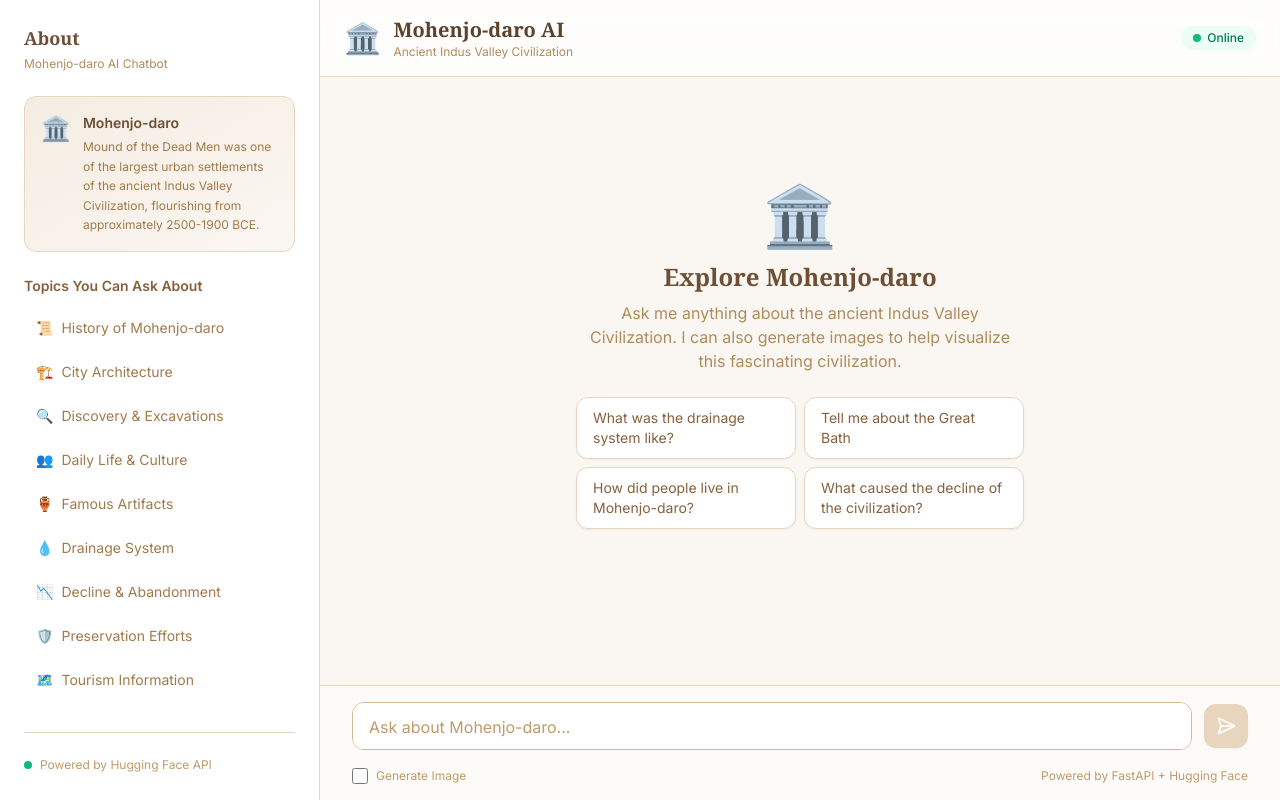
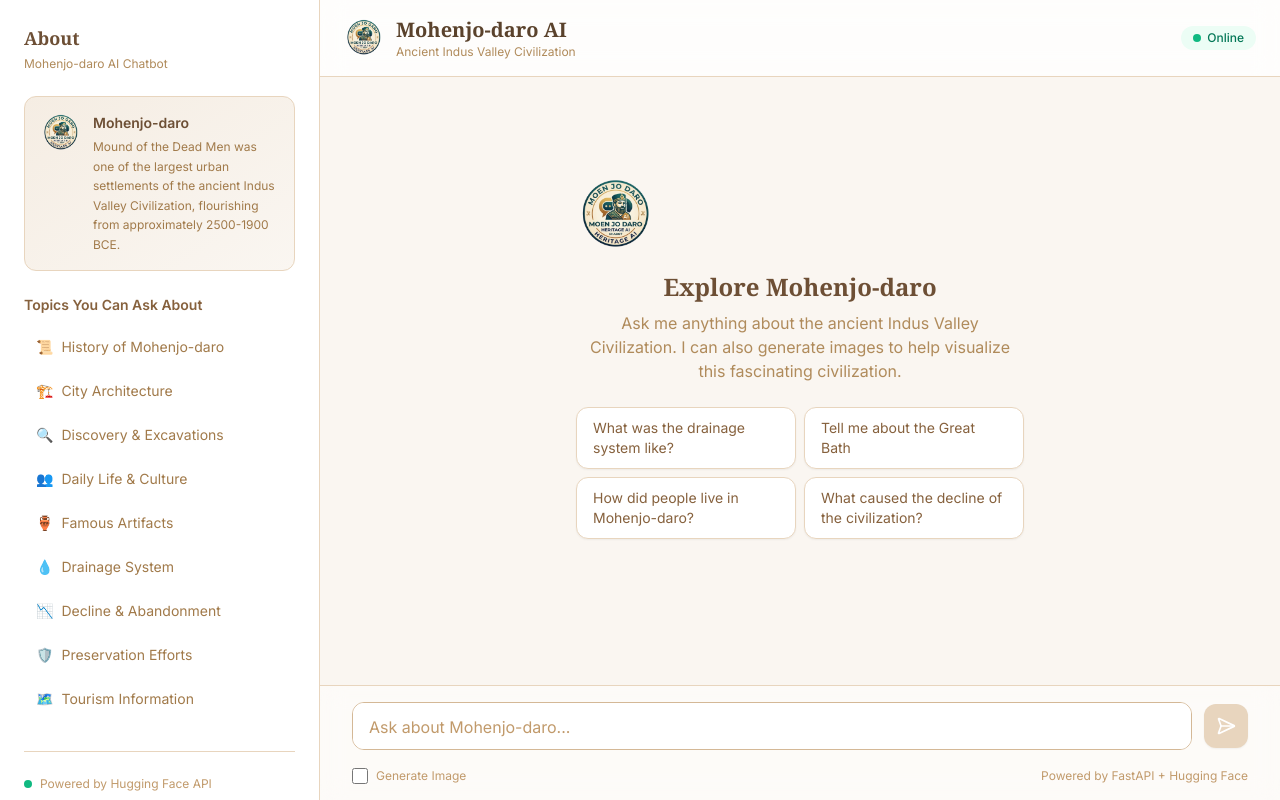
Before and after one commit to AdeelAtta/chatbot-for-heritage, a Next.js app in the folder frontend/: page / in a window 1280 px wide. Built offline with nearby package versions, Linux system fonts and the light colour scheme.

Commit message:
feat(logo): replace icons with logo image in Home, ChatInterface, and Sidebar components

```diff
--- a/frontend/app/page.tsx
+++ b/frontend/app/page.tsx
@@ -35,7 +35,7 @@ export default function Home() {
                 </svg>
               </button>
               <div className="flex items-center gap-3">
-                <span className="text-3xl">🏛️</span>
+                <img src="/logo.png" alt="logo" className="w-10 h-10 object-contain" />
                 <div>
                   <h1 className="text-xl font-serif font-bold text-sand-900">
                     Mohenjo-daro AI
--- a/frontend/components/ChatInterface.tsx
+++ b/frontend/components/ChatInterface.tsx
@@ -193,7 +193,7 @@ export default function ChatInterface() {
         {messages.length === 0 && (
           <div className="h-full flex flex-col items-center justify-center">
             <div className="text-center max-w-md">
-              <div className="text-6xl mb-4">🏛️</div>
+              <img src="/logo.png" alt="logo" className="w-20 h-20 mb-4 object-contain" />
               <h2 className="text-2xl font-serif font-bold text-sand-800 mb-2">
                 Explore Mohenjo-daro
               </h2>
--- a/frontend/components/Sidebar.tsx
+++ b/frontend/components/Sidebar.tsx
@@ -50,7 +50,7 @@ export default function Sidebar({ isOpen, onClose }: SidebarProps) {
 
           <div className="bg-gradient-to-br from-sand-100 to-sand-50 rounded-xl p-4 mb-6 border border-sand-200">
             <div className="flex items-start gap-3">
-              <span className="text-2xl">🏛️</span>
+              <img src="/logo.png" alt="logo" className="w-10 h-10 object-contain flex-shrink-0" />
               <div>
                 <h3 className="font-semibold text-sand-800 text-sm">Mohenjo-daro</h3>
                 <p className="text-xs text-sand-600 leading-relaxed mt-1">
```
Also changed, not shown: frontend/public/logo.png (added).
